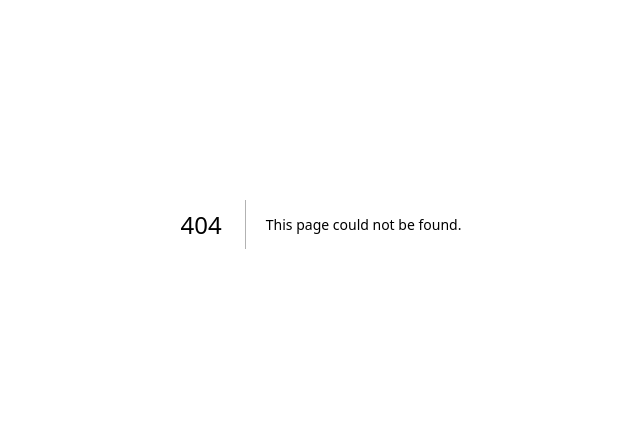
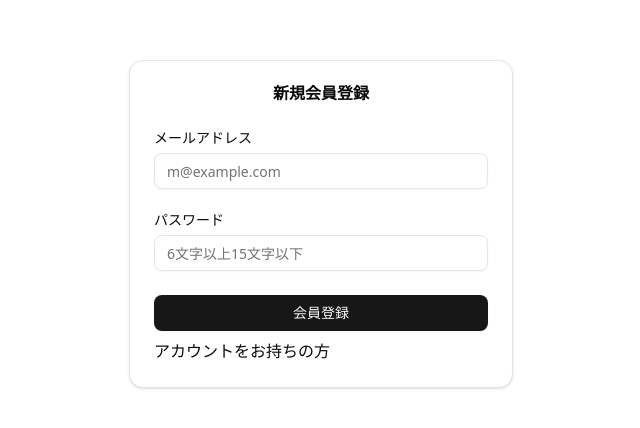
Before and after one commit to Aya-udg/Pomodoro_Timer, a Next.js app in the folder frontend/: page /signup in a window 1280 px wide. Before the commit this address had no page. Shown: the part 176-604 px from the top of the page, without its empty margins (319-959 px from the left). Built offline with nearby package versions, Linux system fonts and the light colour scheme.

Commit message:
新規会員登録画面の作成

```diff
--- a/frontend/package.json
+++ b/frontend/package.json
@@ -21,11 +21,12 @@
     "postcss": "^8.5.6",
     "react": "^19.0.0",
     "react-dom": "^19.0.0",
-    "react-hook-form": "^7.60.0",
+    "react-hook-form": "^7.61.1",
     "react-timer-hook": "^4.0.5",
     "recharts": "^2.15.4",
     "tailwind-merge": "^3.3.0",
-    "use-sound": "^5.0.0"
+    "use-sound": "^5.0.0",
+    "zod": "^4.0.10"
   },
   "devDependencies": {
     "@eslint/eslintrc": "^3",
--- a/frontend/src/app/components/Header.tsx
+++ b/frontend/src/app/components/Header.tsx
@@ -11,6 +11,9 @@ export default function Header() {
         <Link className="mx-10" href="/graph">
           グラフ
         </Link>
+        <Link className="mx-10" href="/login">
+          ログイン
+        </Link>
       </nav>
     </header>
   );
--- /dev/null
+++ b/frontend/src/app/components/auth/LoginForm.tsx
@@ -0,0 +1,110 @@
+"use client";
+import { Button } from "@/app/components/ui/button";
+import {
+  Card,
+  CardAction,
+  CardContent,
+  CardDescription,
+  CardFooter,
+  CardHeader,
+  CardTitle,
+} from "@/app/components/ui/card";
+import { Input } from "@/app/components/ui/input";
+import { Label } from "@/app/components/ui/label";
+import { log } from "console";
+import Link from "next/link";
+import { useForm, SubmitHandler } from "react-hook-form";
+import { z } from "zod";
+
+type Inputs = {
+  email: string;
+  password: string;
+  comment: string;
+};
+
+export default function LoginForm() {
+  const {
+    register,
+    handleSubmit,
+    watch,
+    formState: { errors },
+  } = useForm<Inputs>();
+
+  const onSubmit: SubmitHandler<Inputs> = (d) => console.log(d);
+
+  return (
+    <div className="flex  items-center mx-auto justify-center max-w-sm  min-h-screen">
+      <form className="w-full" onSubmit={handleSubmit(onSubmit)}>
+        <Card>
+          <CardHeader>
+            <CardTitle>ログイン</CardTitle>
+            <CardDescription>
+              ログインするにはパスワードとメールアドレスを入力してください
+            </CardDescription>
+            <CardAction>
+              <Button variant="link">サインアップ</Button>
+            </CardAction>
+          </CardHeader>
+          <CardContent>
+            <div className="flex flex-col gap-6">
+              <div className="grid gap-2">
+                <Label htmlFor="email">メールアドレス</Label>
+                <Input
+                  type="email"
+                  placeholder="m@example.com"
+                  {...register("email", {
+                    required: "メールアドレスを入力してください",
+                  })}
+                />
+                {errors.email?.message && (
+                  <p className="text-red-600">{errors.email.message}</p>
+                )}
+              </div>
+              <div className="grid gap-2">
+                <div className="flex items-center">
+                  <Label htmlFor="password">パスワード</Label>
+                  <a
+                    href="#"
+                    className="ml-auto inline-block text-sm underline-offset-4 hover:underline"
+                  >
+                    パスワードをお忘れの方
+                  </a>
+                </div>
+                <Input
+                  id="password"
+                  type="password"
+                  placeholder="6文字以上15文字以下"
+                  {...register("password", {
+                    minLength: {
+                      value: 6,
+                      message: "6文字以上で入力してください",
+                    },
+                    maxLength: {
+                      value: 15,
+                      message: "15文字以下で入力してください",
+                    },
+                    required: "パスワードを入力してください",
+                  })}
+                />
+                {errors.comment?.message && (
+                  <p className="text-red-600">{errors.comment.message}</p>
+                )}
+                {errors.password?.message && (
+                  <p className="text-red-600">{errors.password.message}</p>
+                )}
+              </div>
+            </div>
+          </CardContent>
+          <CardFooter className="flex-col gap-2">
+            <Button type="submit" className="w-full">
+              ログイン
+            </Button>
+            <Link className="w-full" href="/signup">
+              新規会員登録
+            </Link>
+          </CardFooter>
+        </Card>
+      </form>
+    </div>
+  );
+}
--- /dev/null
+++ b/frontend/src/app/components/auth/SignupForm.tsx
@@ -0,0 +1,98 @@
+"use client";
+import { Button } from "@/app/components/ui/button";
+import {
+  Card,
+  CardAction,
+  CardContent,
+  CardDescription,
+  CardFooter,
+  CardHeader,
+  CardTitle,
+} from "@/app/components/ui/card";
+import { Input } from "@/app/components/ui/input";
+import { Label } from "@/app/components/ui/label";
+import Link from "next/link";
+import { useForm, SubmitHandler } from "react-hook-form";
+import { z } from "zod";
+
+type Inputs = {
+  email: string;
+  password: string;
+  comment: string;
+};
+
+export default function SignupForm() {
+  const {
+    register,
+    handleSubmit,
+    watch,
+    formState: { errors },
+  } = useForm<Inputs>();
+
+  const onSubmit: SubmitHandler<Inputs> = (d) => console.log(d);
+
+  return (
+    <div className="flex  items-center mx-auto justify-center max-w-sm  min-h-screen">
+      <form className="w-full" onSubmit={handleSubmit(onSubmit)}>
+        <Card>
+          <CardHeader>
+            <CardTitle className="text-center">新規会員登録</CardTitle>
+            <CardDescription></CardDescription>
+          </CardHeader>
+          <CardContent>
+            <div className="flex flex-col gap-6">
+              <div className="grid gap-2">
+                <Label htmlFor="email">メールアドレス</Label>
+                <Input
+                  type="email"
+                  placeholder="m@example.com"
+                  {...register("email", {
+                    required: "メールアドレスを入力してください",
+                  })}
+                />
+                {errors.email?.message && (
+                  <p className="text-red-600">{errors.email.message}</p>
+                )}
+              </div>
+              <div className="grid gap-2">
+                <div className="flex items-center">
+                  <Label htmlFor="password">パスワード</Label>
+                </div>
+                <Input
+                  id="password"
+                  type="password"
+                  placeholder="6文字以上15文字以下"
+                  {...register("password", {
+                    minLength: {
+                      value: 6,
+                      message: "6文字以上で入力してください",
+                    },
+                    maxLength: {
+                      value: 15,
+                      message: "15文字以下で入力してください",
+                    },
+                    required: "パスワードを入力してください",
+                  })}
+                />
+                {errors.comment?.message && (
+                  <p className="text-red-600">{errors.comment.message}</p>
+                )}
+                {errors.password?.message && (
+                  <p className="text-red-600">{errors.password.message}</p>
+                )}
+              </div>
+            </div>
+          </CardContent>
+          <CardFooter className="flex-col gap-2">
+            <Button type="submit" className="w-full">
+              会員登録
+            </Button>
+            <Link className="w-full" href="/login">
+              アカウントをお持ちの方
+            </Link>
+          </CardFooter>
+        </Card>
+      </form>
+    </div>
+  );
+}
--- a/frontend/src/app/login/page.tsx
+++ b/frontend/src/app/login/page.tsx
@@ -1,65 +1,9 @@
-import { Button } from "@/app/components/ui/button";
-import {
-  Card,
-  CardAction,
-  CardContent,
-  CardDescription,
-  CardFooter,
-  CardHeader,
-  CardTitle,
-} from "@/app/components/ui/card";
-import { Input } from "@/app/components/ui/input";
-import { Label } from "@/app/components/ui/label";
+import LoginForm from "@/app/components/auth/LoginForm";
 
 export default function app() {
   return (
-    <div className="w-full flex items-center justify-cente max-w-sm">
-      <Card className="w-full">
-        <CardHeader>
-          <CardTitle>ログイン</CardTitle>
-          <CardDescription>
-            ログインするにはパスワードとメールアドレスを入力してください
-          </CardDescription>
-          <CardAction>
-            <Button variant="link">サインアップ</Button>
-          </CardAction>
-        </CardHeader>
-        <CardContent>
-          <form>
-            <div className="flex flex-col gap-6">
-              <div className="grid gap-2">
-                <Label htmlFor="email">メールアドレス</Label>
-                <Input
-                  id="email"
-                  type="email"
-                  placeholder="m@example.com"
-                  required
-                />
-              </div>
-              <div className="grid gap-2">
-                <div className="flex items-center">
-                  <Label htmlFor="password">Password</Label>
-                  <a
-                    href="#"
-                    className="ml-auto inline-block text-sm underline-offset-4 hover:underline"
-                  >
-                    パスワードをお忘れの方
-                  </a>
-                </div>
-                <Input id="password" type="password" required />
-              </div>
-            </div>
-          </form>
-        </CardContent>
-        <CardFooter className="flex-col gap-2">
-          <Button type="submit" className="w-full">
-            ログイン
-          </Button>
-          <Button variant="outline" className="w-full">
-            新規会員登録
-          </Button>
-        </CardFooter>
-      </Card>
-    </div>
+    <>
+      <LoginForm />
+    </>
   );
 }
--- /dev/null
+++ b/frontend/src/app/signup/page.tsx
@@ -0,0 +1,9 @@
+import SignupForm from "@/app/components/auth/SignupForm";
+
+export default function app() {
+  return (
+    <>
+      <SignupForm />
+    </>
+  );
+}
```
Also changed, not shown: 1 other file (tests, documents, lock files or other folders).
